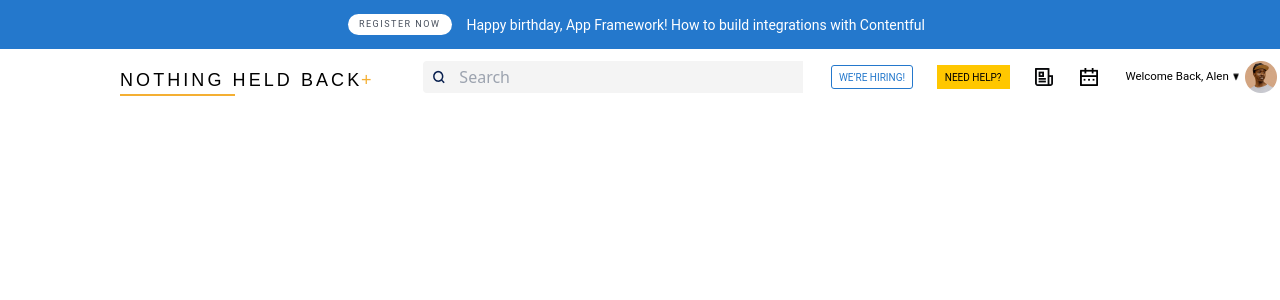
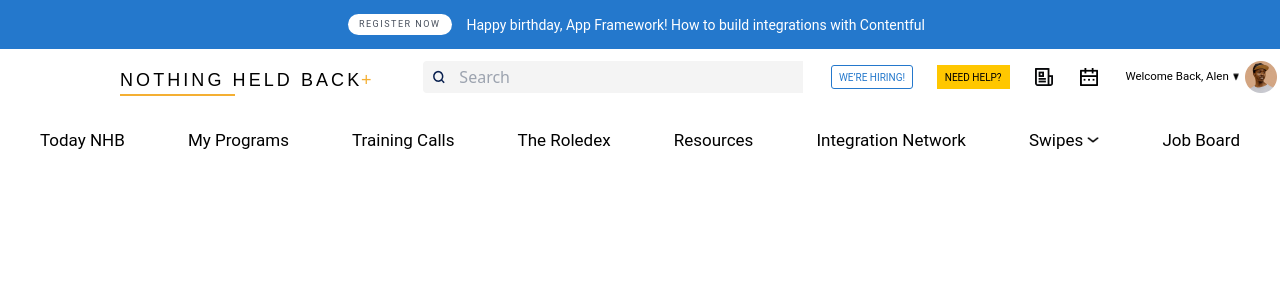
Before and after one commit to ccarver80/Alpha-four, a React (Create React App) app in the folder client/: page / in a window 1280 px wide. Shown: the top 300 px of the page. Built offline with nearby package versions, Linux system fonts and the light colour scheme.

Commit message:
Header done

```diff
--- a/client/src/App.js
+++ b/client/src/App.js
@@ -1,7 +1,8 @@
-import Header from './Components/Header'
+
+import Main from './Components/Main';
 function App() {
   return (
-    <Header />
+   <Main />
   );
 }
 
--- a/client/src/Components/Header.js
+++ b/client/src/Components/Header.js
@@ -5,12 +5,13 @@ import file from '../Style/Imgs/Vector.png';
 import calander from '../Style/Imgs/calander.png'
 import dropDown from '../Style/Imgs/dropDown.png'
 import profile from '../Style/Imgs/Profile.png'
+import dropDown2 from '../Style/Imgs/dropDown2.png'
 
 function Header() {
   return (
     <>
-      {/* =========Blue Bar ===================== */}
-      <div className="w-screen flex h-[49px] bg-light-blue">
+  {/* =========Blue Bar ===================== */}
+      <div className="flex h-[49px] bg-light-blue">
         <div className="mx-auto flex w-[585px] my-auto">
           <div className="flex my-auto bg-white rounded-xl w-[104.32px] h-[21px] text-center">
             <p className="mx-auto my-auto font-Roboto text-[9px] leading-[9px] tracking-[1.5px] text-dark-grey ">
@@ -26,7 +27,7 @@ function Header() {
         </div>
       </div>
 
-      {/*========================Search Bar ============================ */}
+  {/*========================Search Bar ============================ */}
 
       <div className="flex flex-row mt-1 h-12 ml-[120px]">
         {/* =============================Logo================== */}
@@ -49,7 +50,7 @@ function Header() {
             </div>
         </div>
 
-        {/* ============ Buttons =================================== */}
+        {/* ============ Buttons and USER INFO =================================== */}
         <div className="flex ml-7 h-12 w-[482px]">
           <button className="flex items-center w-[89px] h-6 my-auto border-[1px] border-blue-border rounded-[3px] font-Roboto text-[10px]">
                 <p className="mx-auto text-blue-border">WE’RE HIRING!</p>
@@ -79,7 +80,9 @@ function Header() {
             <img className="flex my-auto ml-[6px] w-8 h-8" src={profile}/>
           </div>
 
-          {/* =================User Info=============================== */}
+  {/*==============================NAVIGATION BAR =================================================  */}
+
+
 
 
 
@@ -96,6 +99,16 @@ function Header() {
 
 
       </div>
+      <nav className="flex justify-between w-[1200px] mx-auto mt-[26.64px]">
+                <a className="text-[17px] font-Roboto"  href='#'  >Today NHB</a>
+                <a className="text-[17px] font-Roboto" href='#'  >My Programs</a>
+                <a className="text-[17px] font-Roboto" href='#'  >Training Calls</a>
+                <a className="text-[17px] font-Roboto" href='#'  >The Roledex</a>
+                <a className="text-[17px] font-Roboto" href='#'  >Resources</a>
+                <a className="text-[17px] font-Roboto" href='#'  >Integration Network</a>
+                <a className="text-[17px] font-Roboto flex" href='#'  >Swipes<img className="flex w-3 h-[6px] my-auto ml-1" src={dropDown2} /></a>
+                <a className="text-[17px] font-Roboto" href='#'  >Job Board</a>
+          </nav>
     </>
   );
 }
--- /dev/null
+++ b/client/src/Components/Main.js
@@ -0,0 +1,11 @@
+import React from "react";
+import Header from "./Header";
+
+function Main() {
+    return (
+        <Header />
+
+    )
+}
+
+export default Main;
```
Also changed, not shown: client/src/Style/Imgs/dropDown2.png (added), 1 other file (tests, documents, lock files or other folders).
